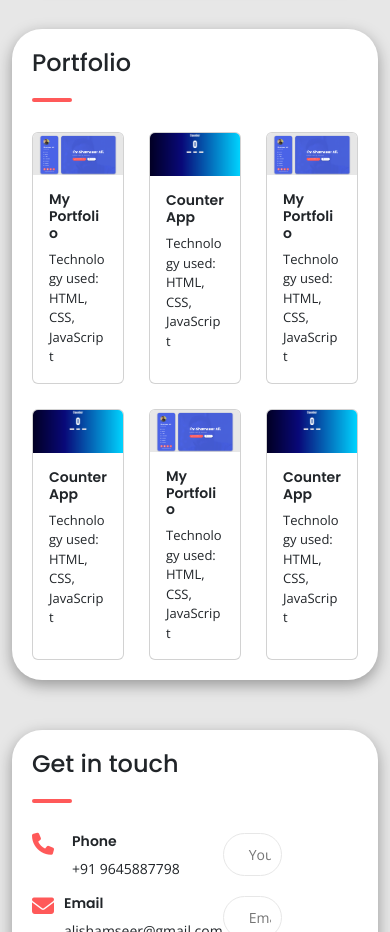
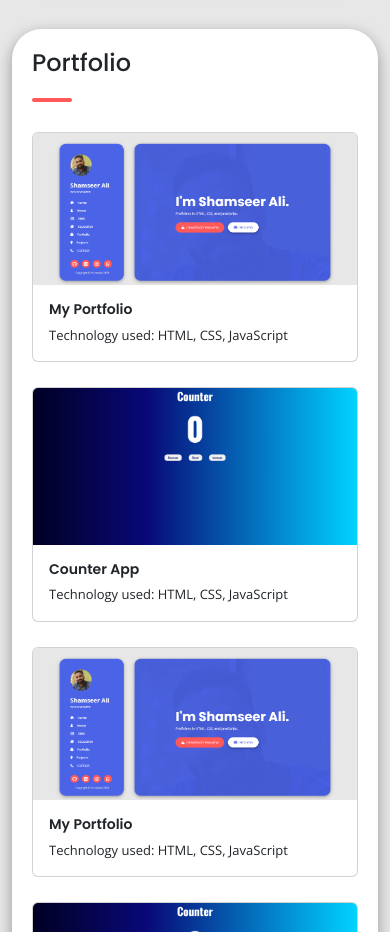
Before and after one commit to Shamseer88/html-css-js-portfolio, a plain HTML site: page index.html in a window 390 px wide. Shown: the part 2880-3812 px from the top of the page. Drawn offline with nearby package versions, Linux system fonts and the light colour scheme.

Commit message:
portfolio responsive grid

```diff
--- a/style.css
+++ b/style.css
@@ -540,6 +540,16 @@ section {
     grid-template-columns: repeat(3, 1fr);
     gap: 25px;
 }
+@media only screen and (max-width: 1450px) {
+    .portfolio-cards {
+        grid-template-columns: repeat(2, 1fr);
+    }
+}
+@media only screen and (max-width: 770px) {
+    .portfolio-cards {
+        grid-template-columns: repeat(1, 1fr);
+    }
+}
 .overlay {
     position: absolute;
     top: 0;
```
